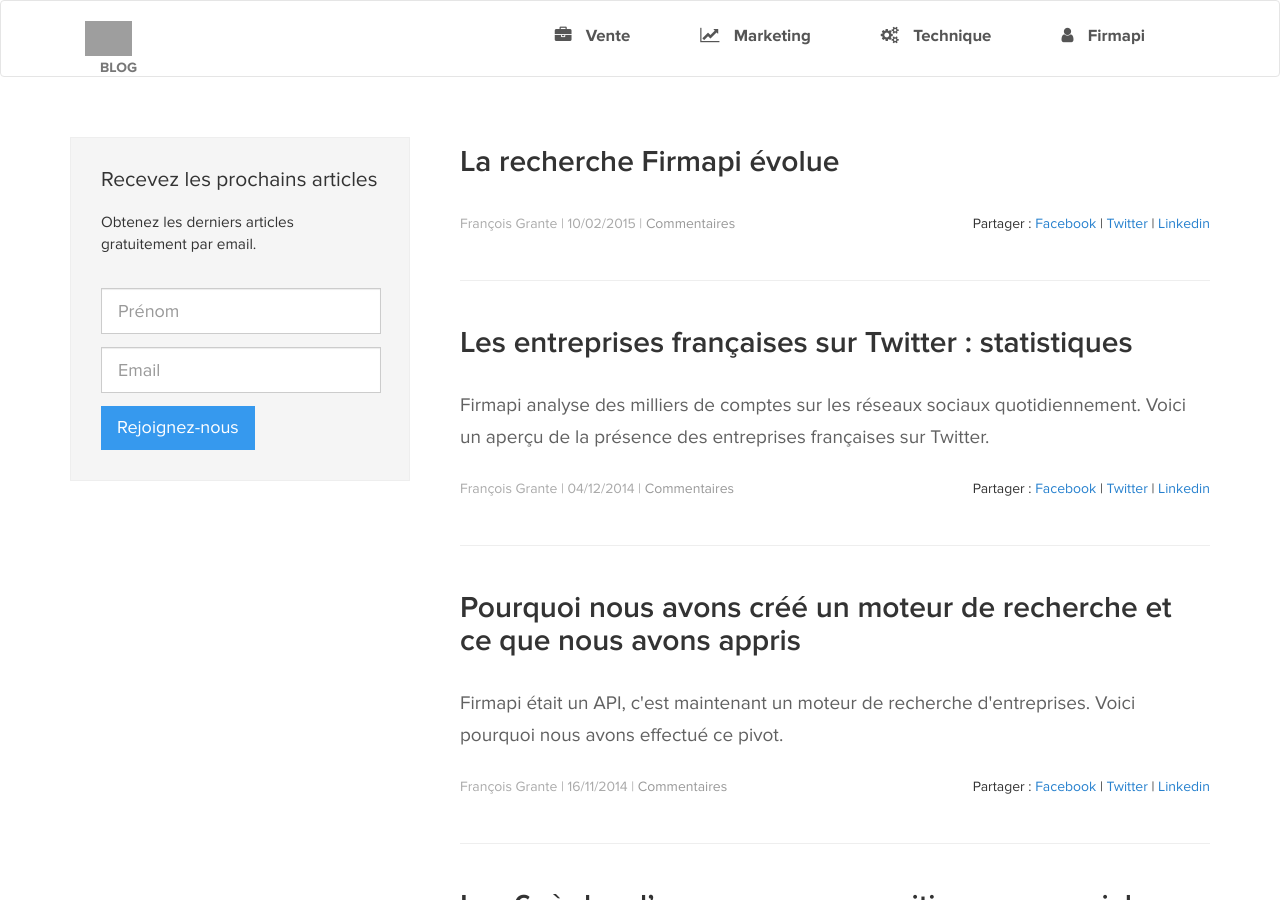
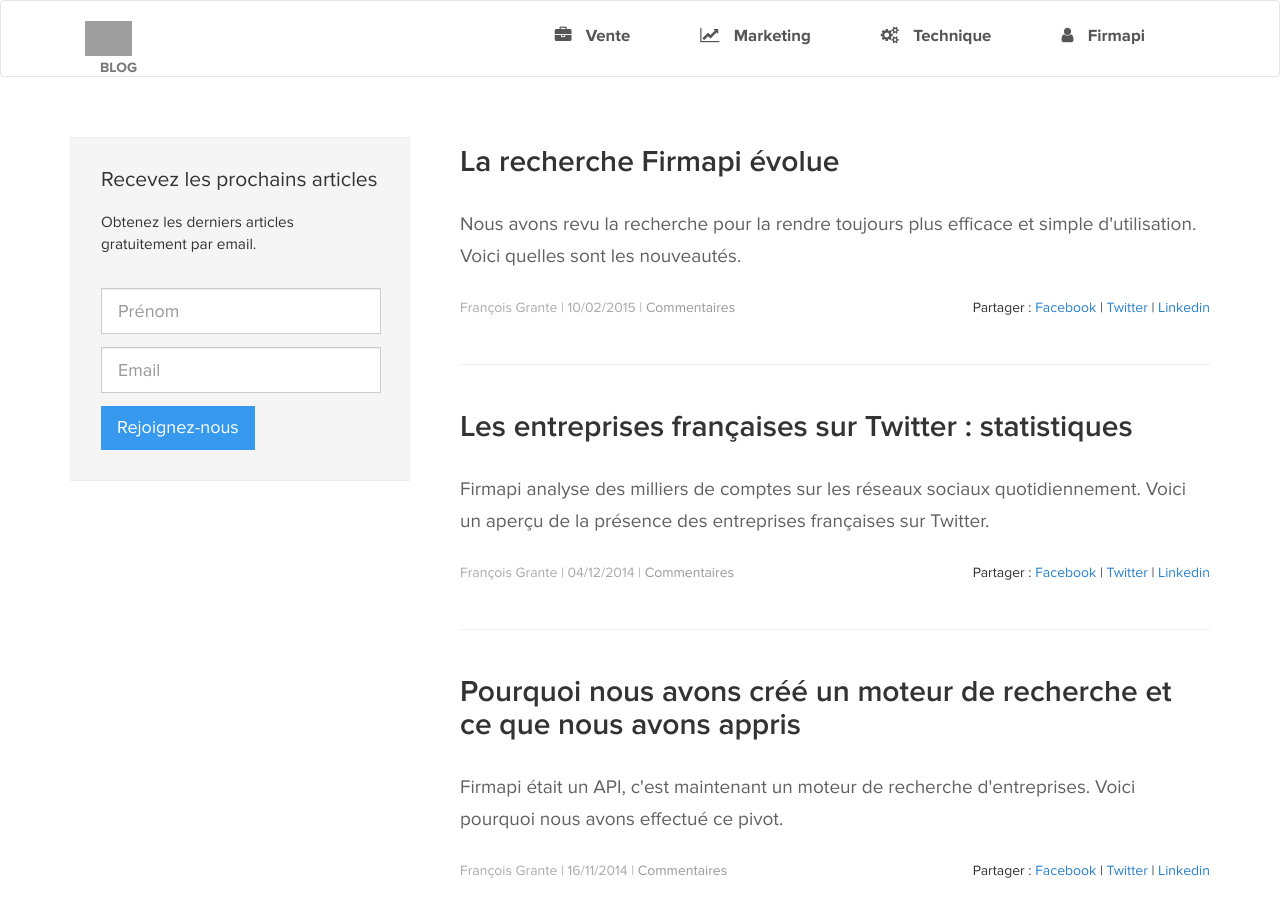
Before and after one commit to firmapi/blog, a Jekyll site: the page built from index.html, in a window 1280 px wide and 900 px high. Built offline with Jekyll 4.4.1, drawn with Linux system fonts in a browser that asks for light colours; nearby versions of some CDN libraries; a script that is not in the unit is left out; comment, search, counter and statistics services are not loaded; grey boxes are pictures that could not be loaded.

Commit message:
Correction meta datas

```diff
--- a/_posts/2015-02-10-nouvelle-version-de-firmapi.markdown
+++ b/_posts/2015-02-10-nouvelle-version-de-firmapi.markdown
@@ -1,9 +1,9 @@
 ---
 layout: post
 title: "La recherche Firmapi évolue"
-description: ""
+description: "Nous avons revu la recherche pour la rendre toujours plus efficace et simple d'utilisation. Voici quelles sont les nouveautés."
 modified: 2014-12-05
-image: ""
+image: "https://d144bz4d6i1vob.cloudfront.net/blog/2015-02-10/firmapi-filters.png"
 tag: "firmapi"
 tag_pretty_name: "Firmapi"
 
```
